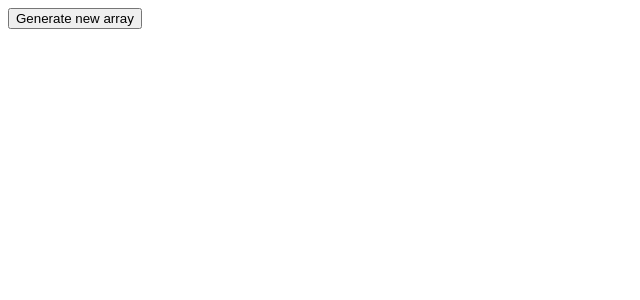
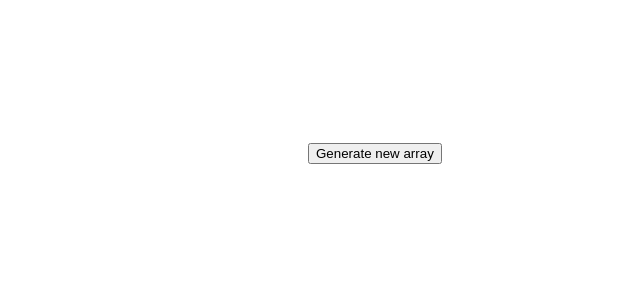
Before and after one commit to LenyPython/React-d3-barChartVis, a React (Create React App) app: page / in a window 1280 px wide. Shown: the top 300 px of the page, without its empty margins (0-640 px from the left). Built offline with nearby package versions, Linux system fonts and the light colour scheme.

Commit message:
D3 typing and some bungallow

```diff
--- a/package.json
+++ b/package.json
@@ -10,6 +10,7 @@
     "@testing-library/jest-dom": "^5.11.4",
     "@testing-library/react": "^12.1.0",
     "@testing-library/user-event": "^13.2.1",
+    "@types/d3": "^7.0.0",
     "@types/jest": "^27.0.2",
     "@types/node": "^16.9.4",
     "@types/react": "^17.0.23",
--- a/src/App.tsx
+++ b/src/App.tsx
@@ -1,8 +1,10 @@
 import { useRef, useEffect, useState} from 'react'
+import * as d3 from 'd3'
 
 function App() {
   const [data, setData] = useState<number[]>([])
-  const md: {current?:JSX.Element[]} = useRef()
+  const md = useRef()
+  const svgRef = useRef()
   const generateArray = (): number[] => new Array(20).fill(1).map((item, idx)=>Math.floor(Math.random()*idx+item))
 
   useEffect(():void => {
@@ -16,6 +18,7 @@ function App() {
 
   return (
     <div className="App">
+      <svg ref={svgRef}></svg>
       <button onClick={handleClick}>Generate new array</button>
       {md.current}
     </div>
```
Also changed, not shown: 1 other file (tests, documents, lock files or other folders).
